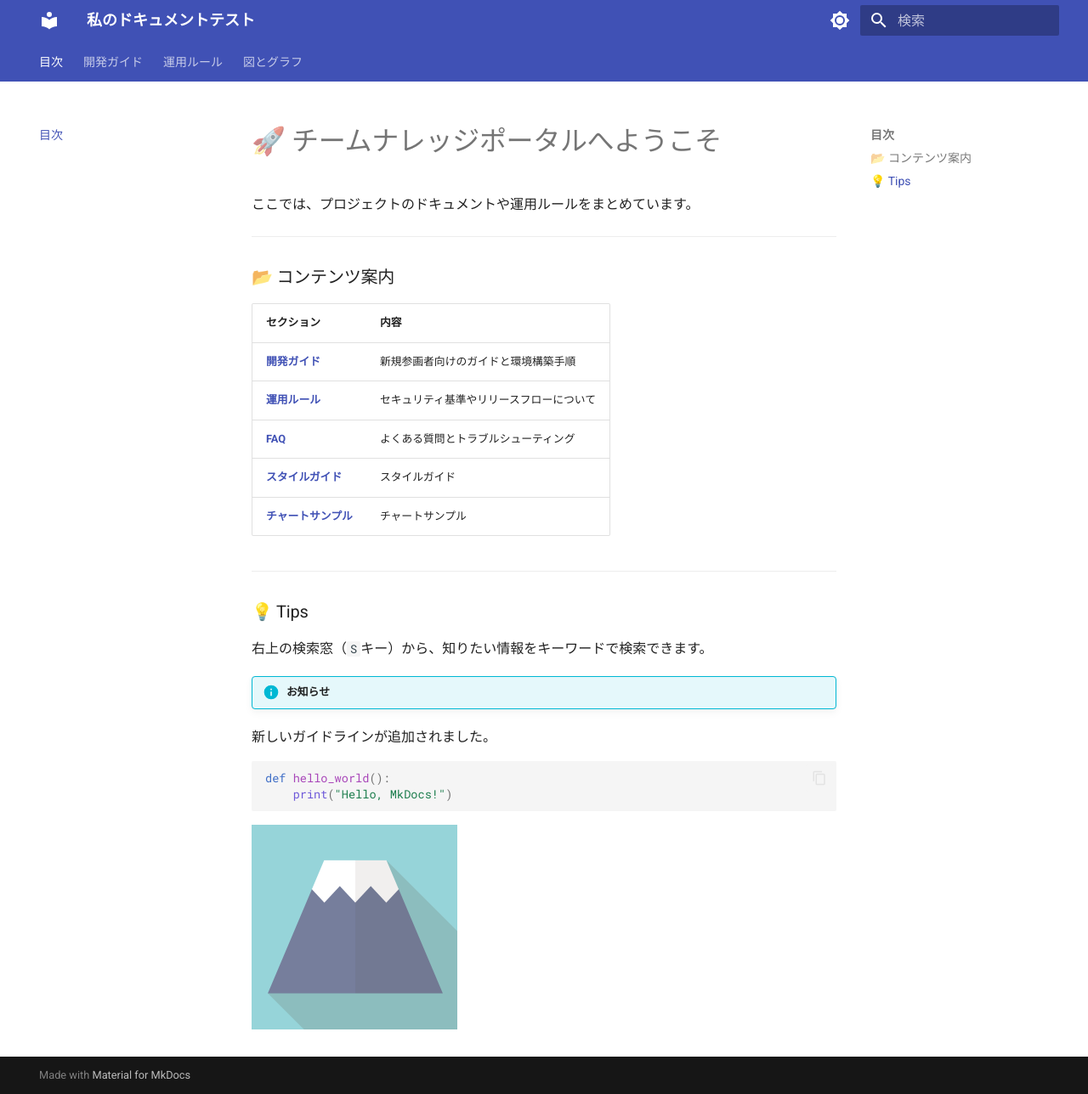
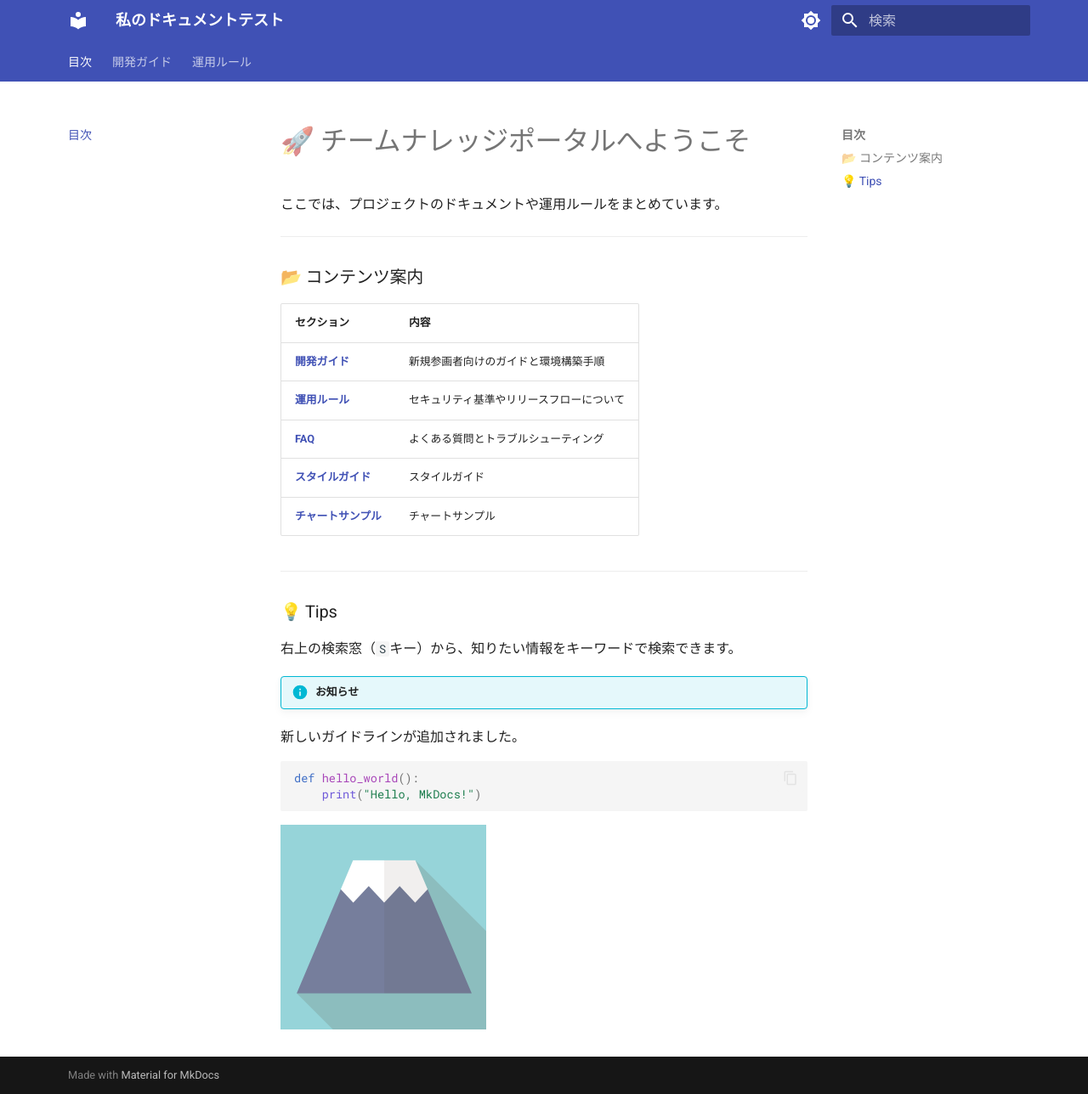
Before and after one commit to jun-kashiwagi/mkdocs-sandbox, an MkDocs documentation site: the page built from docs/index.md, in a window 1280 px wide and 1288 px high. Shown: the whole window at 85% size. Built offline with MkDocs 1.6.1 and Material for MkDocs 9.7.7, drawn with Linux system fonts in a browser that asks for light colours.

Commit message:
ページリンク削除、画面幅拡張

```diff
--- a/docs/css/extra.css
+++ b/docs/css/extra.css
@@ -9,3 +9,13 @@
 .mermaid svg {
     max-width: none !important; /* 強制縮小を解除 */
 }
+
+/* コンテンツ全体の最大幅を広げる */
+.md-grid {
+    max-width: 90%; /* または 1600px など具体的な数値 */
+}
+
+/* 左右のサイドバーを含めた全体幅の調整 */
+.md-container {
+    max-width: 100%;
+}
--- a/mkdocs.yml
+++ b/mkdocs.yml
@@ -32,7 +32,6 @@
       - 環境構築: project/setup.md
   - 運用ルール:
       - セキュリティ: rules/security.md
-  - 図とグラフ: flowchart-example.md
 markdown_extensions:
   - admonition
   - pymdownx.details
```
